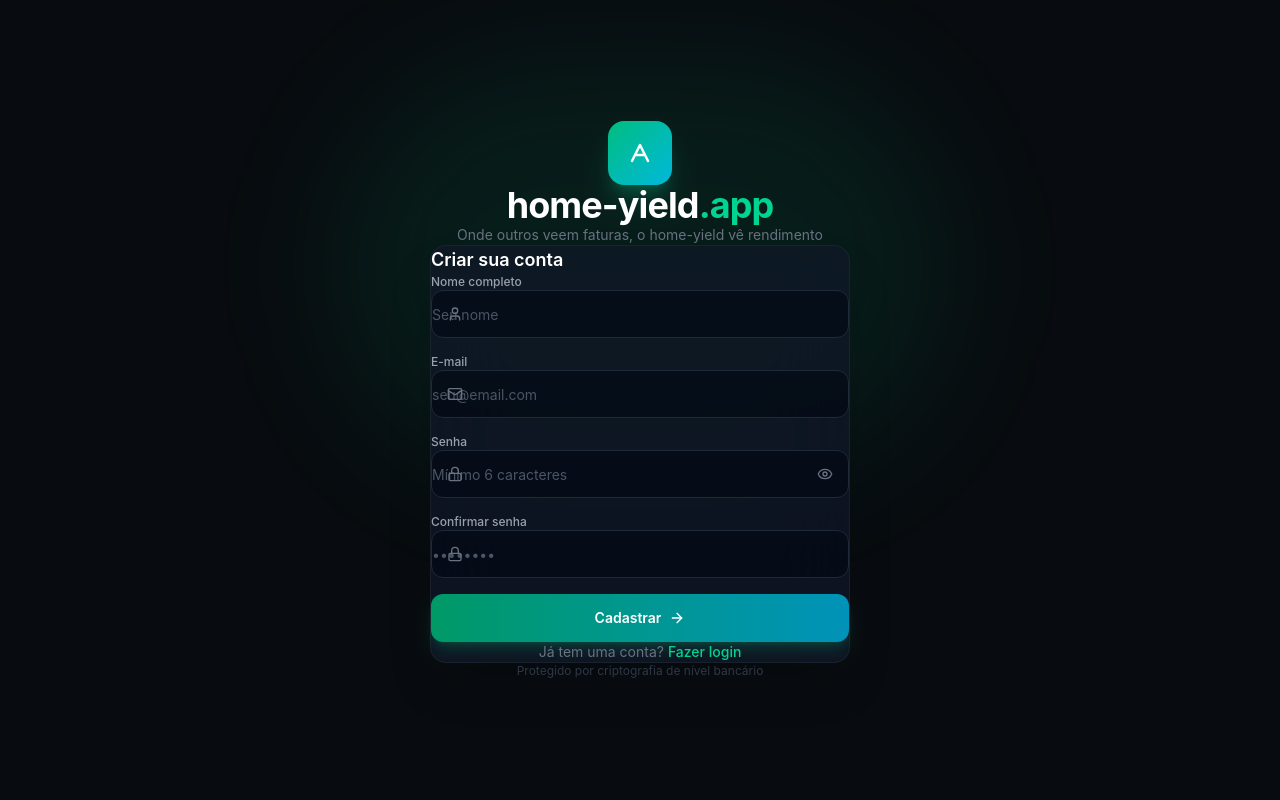
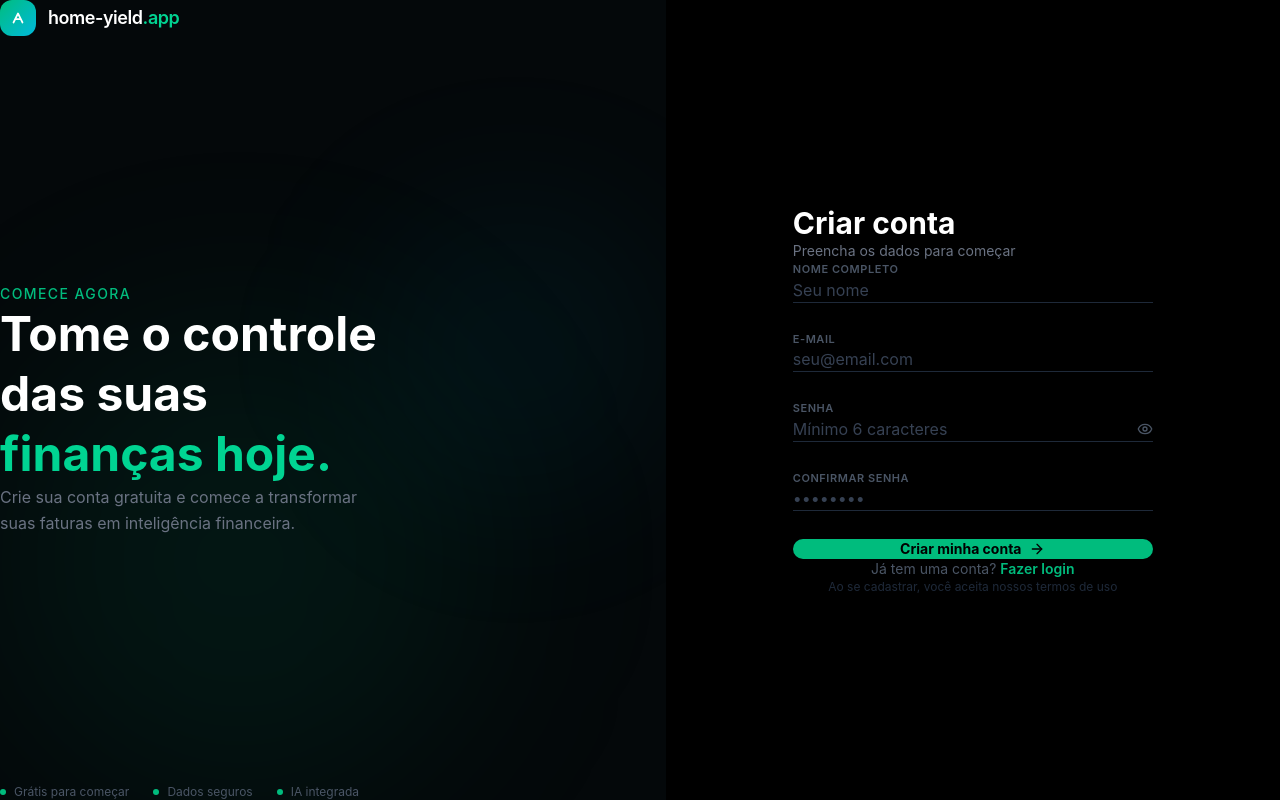
Before and after one commit to AndreAssaiante/money-lens, a Next.js app: page /register in a window 1280 px wide. Built offline with nearby package versions, Linux system fonts and the light colour scheme; no server answers.

Commit message:
redesign: login e register estilo banking premium (BTG/Conta Simples)

```diff
--- a/src/app/login/page.tsx
+++ b/src/app/login/page.tsx
@@ -4,7 +4,7 @@
 import { useRouter } from 'next/navigation'
 import Link from 'next/link'
 import { motion } from 'framer-motion'
-import { Eye, EyeOff, Mail, Lock, ArrowRight } from 'lucide-react'
+import { Eye, EyeOff, ArrowRight } from 'lucide-react'
 import { supabase } from '@/lib/supabase'
 
 export default function LoginPage() {
@@ -31,80 +31,129 @@
   }
 
   return (
-    <div className="min-h-screen bg-[#080c10] flex items-center justify-center p-6">
-      {/* Glow de fundo */}
-      <div className="absolute inset-0 overflow-hidden pointer-events-none">
-        <div className="absolute top-1/3 left-1/2 -translate-x-1/2 -translate-y-1/2 w-[600px] h-[400px] bg-emerald-500/10 rounded-full blur-3xl" />
+    <div className="min-h-screen bg-black flex">
+
+      {/* Painel esquerdo — branding */}
+      <div className="hidden lg:flex lg:w-[52%] relative flex-col justify-between p-16 overflow-hidden bg-[#04080a]">
+        {/* Gradiente de fundo sutil */}
+        <div className="absolute inset-0 pointer-events-none">
+          <div className="absolute bottom-0 left-0 w-[480px] h-[480px] bg-emerald-500/8 rounded-full blur-[100px]" />
+          <div className="absolute top-1/4 right-0 w-[300px] h-[300px] bg-cyan-500/6 rounded-full blur-[80px]" />
         </div>
 
-      <motion.div
-        initial={{ opacity: 0, y: 24 }}
-        animate={{ opacity: 1, y: 0 }}
-        transition={{ duration: 0.45 }}
-        className="w-full max-w-[420px] relative"
-      >
         {/* Logo */}
-        <div className="text-center mb-10">
-          <div className="inline-flex items-center justify-center w-16 h-16 rounded-2xl bg-gradient-to-br from-emerald-500 to-cyan-500 mb-5 shadow-xl shadow-emerald-500/25">
-            <svg width="32" height="32" viewBox="0 0 32 32" fill="none">
-              <path d="M8 24L16 8L24 24" stroke="white" strokeWidth="2.5" strokeLinecap="round" strokeLinejoin="round"/>
-              <path d="M12 18H20" stroke="white" strokeWidth="2.5" strokeLinecap="round"/>
+        <div className="relative flex items-center gap-3">
+          <div className="w-9 h-9 rounded-xl bg-gradient-to-br from-emerald-500 to-cyan-500 flex items-center justify-center">
+            <svg width="18" height="18" viewBox="0 0 32 32" fill="none">
+              <path d="M8 24L16 8L24 24" stroke="white" strokeWidth="3" strokeLinecap="round" strokeLinejoin="round"/>
+              <path d="M12 18H20" stroke="white" strokeWidth="3" strokeLinecap="round"/>
             </svg>
           </div>
-          <h1 className="text-4xl font-bold text-white tracking-tight mb-2">
+          <span className="text-white font-semibold text-lg tracking-tight">
             home-yield<span className="text-emerald-400">.app</span>
-          </h1>
-          <p className="text-gray-500 text-sm">Onde outros veem faturas, o home-yield vê rendimento</p>
+          </span>
         </div>
 
-        {/* Card */}
-        <div className="bg-gray-900/70 backdrop-blur-2xl border border-white/5 rounded-2xl p-8 shadow-2xl">
+        {/* Conteúdo central */}
+        <div className="relative">
+          <p className="text-emerald-500 text-sm font-medium tracking-widest uppercase mb-6">
+            Assessor Financeiro Pessoal
+          </p>
+          <h2 className="text-5xl font-bold text-white leading-tight mb-6">
+            Onde outros<br />veem faturas,<br />
+            <span className="text-emerald-400">o Yield vê<br />rendimento.</span>
+          </h2>
+          <p className="text-gray-500 text-base leading-relaxed max-w-sm">
+            Controle seus gastos, acompanhe metas e obtenha análises inteligentes do seu financeiro familiar.
+          </p>
+        </div>
+
+        {/* Rodapé */}
+        <div className="relative flex items-center gap-6">
+          <div className="flex items-center gap-2">
+            <div className="w-1.5 h-1.5 rounded-full bg-emerald-500" />
+            <span className="text-gray-600 text-xs">OCR com IA</span>
+          </div>
+          <div className="flex items-center gap-2">
+            <div className="w-1.5 h-1.5 rounded-full bg-emerald-500" />
+            <span className="text-gray-600 text-xs">Consultor IA</span>
+          </div>
+          <div className="flex items-center gap-2">
+            <div className="w-1.5 h-1.5 rounded-full bg-emerald-500" />
+            <span className="text-gray-600 text-xs">Metas financeiras</span>
+          </div>
+        </div>
+      </div>
+
+      {/* Painel direito — formulário */}
+      <div className="flex-1 flex items-center justify-center px-8 py-16 bg-black">
+        <motion.div
+          initial={{ opacity: 0, x: 20 }}
+          animate={{ opacity: 1, x: 0 }}
+          transition={{ duration: 0.4 }}
+          className="w-full max-w-[360px]"
+        >
+          {/* Logo mobile */}
+          <div className="flex lg:hidden items-center gap-2 mb-12">
+            <div className="w-8 h-8 rounded-xl bg-gradient-to-br from-emerald-500 to-cyan-500 flex items-center justify-center">
+              <svg width="16" height="16" viewBox="0 0 32 32" fill="none">
+                <path d="M8 24L16 8L24 24" stroke="white" strokeWidth="3" strokeLinecap="round" strokeLinejoin="round"/>
+                <path d="M12 18H20" stroke="white" strokeWidth="3" strokeLinecap="round"/>
+              </svg>
+            </div>
+            <span className="text-white font-semibold tracking-tight">
+              home-yield<span className="text-emerald-400">.app</span>
+            </span>
+          </div>
+
+          <h1 className="text-3xl font-bold text-white mb-2">Bem-vindo de volta</h1>
+          <p className="text-gray-500 text-sm mb-10">Acesse sua conta para continuar</p>
 
           {error && (
-            <div className="mb-5 px-4 py-3 bg-red-500/10 border border-red-500/20 rounded-xl text-red-400 text-sm">
+            <div className="mb-8 px-4 py-3 bg-red-500/8 border border-red-500/15 rounded-lg text-red-400 text-sm">
               {error}
             </div>
           )}
 
-          <form onSubmit={handleLogin} className="flex flex-col gap-4">
-            {/* Email */}
-            <div>
-              <label className="block text-xs font-medium text-gray-400 mb-1.5 ml-1">E-mail</label>
-              <div className="relative">
-                <Mail className="absolute left-4 top-1/2 -translate-y-1/2 w-4 h-4 text-gray-500 pointer-events-none" />
+          <form onSubmit={handleLogin} className="flex flex-col gap-8">
+            {/* E-mail */}
+            <div className="group border-b border-gray-800 focus-within:border-emerald-500 transition-colors duration-200 pb-3">
+              <label className="block text-[11px] font-semibold text-gray-600 uppercase tracking-wider mb-2 group-focus-within:text-emerald-500 transition-colors">
+                E-mail
+              </label>
               <input
                 type="email"
                 placeholder="seu@email.com"
                 value={email}
                 onChange={e => setEmail(e.target.value)}
                 required
-                  className="w-full h-12 pl-11 pr-4 bg-gray-950/60 border border-gray-800 hover:border-gray-700 focus:border-emerald-500/60 focus:ring-2 focus:ring-emerald-500/20 rounded-xl text-white text-sm placeholder:text-gray-600 outline-none transition-all"
+                className="w-full bg-transparent text-white text-base outline-none placeholder:text-gray-700 caret-emerald-500"
               />
-              </div>
             </div>
 
             {/* Senha */}
-            <div>
-              <div className="flex items-center justify-between mb-1.5 ml-1">
-                <label className="text-xs font-medium text-gray-400">Senha</label>
-                <button type="button" className="text-xs text-emerald-400 hover:text-emerald-300 transition-colors">
+            <div className="group border-b border-gray-800 focus-within:border-emerald-500 transition-colors duration-200 pb-3">
+              <div className="flex items-center justify-between mb-2">
+                <label className="text-[11px] font-semibold text-gray-600 uppercase tracking-wider group-focus-within:text-emerald-500 transition-colors">
+                  Senha
+                </label>
+                <button type="button" className="text-[11px] text-emerald-500 hover:text-emerald-400 transition-colors font-medium">
                   Esqueceu?
                 </button>
               </div>
-              <div className="relative">
-                <Lock className="absolute left-4 top-1/2 -translate-y-1/2 w-4 h-4 text-gray-500 pointer-events-none" />
+              <div className="flex items-center gap-3">
                 <input
                   type={showPassword ? 'text' : 'password'}
                   placeholder="••••••••"
                   value={password}
                   onChange={e => setPassword(e.target.value)}
                   required
-                  className="w-full h-12 pl-11 pr-12 bg-gray-950/60 border border-gray-800 hover:border-gray-700 focus:border-emerald-500/60 focus:ring-2 focus:ring-emerald-500/20 rounded-xl text-white text-sm placeholder:text-gray-600 outline-none transition-all"
+                  className="flex-1 bg-transparent text-white text-base outline-none placeholder:text-gray-700 caret-emerald-500"
                 />
                 <button
                   type="button"
                   onClick={() => setShowPassword(!showPassword)}
-                  className="absolute right-4 top-1/2 -translate-y-1/2 text-gray-500 hover:text-gray-300 transition-colors"
+                  className="text-gray-600 hover:text-gray-400 transition-colors flex-shrink-0"
                 >
                   {showPassword ? <EyeOff className="w-4 h-4" /> : <Eye className="w-4 h-4" />}
                 </button>
@@ -115,34 +164,35 @@
             <button
               type="submit"
               disabled={loading}
-              className="mt-2 w-full h-12 bg-gradient-to-r from-emerald-600 to-cyan-600 hover:from-emerald-500 hover:to-cyan-500 disabled:opacity-60 disabled:cursor-not-allowed text-white font-semibold rounded-xl text-sm transition-all shadow-lg shadow-emerald-500/20 flex items-center justify-center gap-2"
+              className="mt-2 w-full h-13 bg-emerald-500 hover:bg-emerald-400 active:bg-emerald-600 disabled:opacity-50 disabled:cursor-not-allowed text-black font-bold rounded-xl text-sm transition-all flex items-center justify-center gap-2 py-4"
             >
               {loading ? (
                 <>
-                  <div className="w-4 h-4 border-2 border-white/40 border-t-white rounded-full animate-spin" />
+                  <div className="w-4 h-4 border-2 border-black/30 border-t-black rounded-full animate-spin" />
                   Entrando...
                 </>
               ) : (
                 <>
-                  Entrar
+                  Entrar na conta
                   <ArrowRight className="w-4 h-4" />
                 </>
               )}
             </button>
           </form>
 
-          <p className="text-center text-gray-500 text-sm mt-6">
+          <p className="text-center text-gray-600 text-sm mt-8">
             Não tem uma conta?{' '}
-            <Link href="/register" className="text-emerald-400 hover:text-emerald-300 font-medium transition-colors">
+            <Link href="/register" className="text-emerald-500 hover:text-emerald-400 font-semibold transition-colors">
               Cadastre-se
             </Link>
           </p>
-        </div>
 
-        <p className="text-center text-gray-700 text-xs mt-6">
-          Protegido por criptografia de nível bancário
+          <p className="text-center text-gray-800 text-xs mt-10">
+            Criptografia de nível bancário
           </p>
         </motion.div>
       </div>
+
+    </div>
   )
 }
--- a/src/app/register/page.tsx
+++ b/src/app/register/page.tsx
@@ -4,7 +4,7 @@
 import { useRouter } from 'next/navigation'
 import Link from 'next/link'
 import { motion } from 'framer-motion'
-import { Eye, EyeOff, Mail, Lock, User, ArrowRight } from 'lucide-react'
+import { Eye, EyeOff, ArrowRight } from 'lucide-react'
 import { supabase } from '@/lib/supabase'
 
 export default function RegisterPage() {
@@ -50,146 +50,189 @@
   }
 
   return (
-    <div className="min-h-screen bg-[#080c10] flex items-center justify-center p-6">
-      {/* Glow de fundo */}
-      <div className="absolute inset-0 overflow-hidden pointer-events-none">
-        <div className="absolute top-1/3 left-1/2 -translate-x-1/2 -translate-y-1/2 w-[600px] h-[400px] bg-emerald-500/10 rounded-full blur-3xl" />
+    <div className="min-h-screen bg-black flex">
+
+      {/* Painel esquerdo — branding */}
+      <div className="hidden lg:flex lg:w-[52%] relative flex-col justify-between p-16 overflow-hidden bg-[#04080a]">
+        <div className="absolute inset-0 pointer-events-none">
+          <div className="absolute bottom-0 left-0 w-[480px] h-[480px] bg-emerald-500/8 rounded-full blur-[100px]" />
+          <div className="absolute top-1/4 right-0 w-[300px] h-[300px] bg-cyan-500/6 rounded-full blur-[80px]" />
         </div>
 
-      <motion.div
-        initial={{ opacity: 0, y: 24 }}
-        animate={{ opacity: 1, y: 0 }}
-        transition={{ duration: 0.45 }}
-        className="w-full max-w-[420px] relative"
-      >
-        {/* Logo */}
-        <div className="text-center mb-10">
-          <div className="inline-flex items-center justify-center w-16 h-16 rounded-2xl bg-gradient-to-br from-emerald-500 to-cyan-500 mb-5 shadow-xl shadow-emerald-500/25">
-            <svg width="32" height="32" viewBox="0 0 32 32" fill="none">
-              <path d="M8 24L16 8L24 24" stroke="white" strokeWidth="2.5" strokeLinecap="round" strokeLinejoin="round"/>
-              <path d="M12 18H20" stroke="white" strokeWidth="2.5" strokeLinecap="round"/>
+        <div className="relative flex items-center gap-3">
+          <div className="w-9 h-9 rounded-xl bg-gradient-to-br from-emerald-500 to-cyan-500 flex items-center justify-center">
+            <svg width="18" height="18" viewBox="0 0 32 32" fill="none">
+              <path d="M8 24L16 8L24 24" stroke="white" strokeWidth="3" strokeLinecap="round" strokeLinejoin="round"/>
+              <path d="M12 18H20" stroke="white" strokeWidth="3" strokeLinecap="round"/>
             </svg>
           </div>
-          <h1 className="text-4xl font-bold text-white tracking-tight mb-2">
+          <span className="text-white font-semibold text-lg tracking-tight">
             home-yield<span className="text-emerald-400">.app</span>
-          </h1>
-          <p className="text-gray-500 text-sm">Onde outros veem faturas, o home-yield vê rendimento</p>
+          </span>
         </div>
 
-        {/* Card */}
-        <div className="bg-gray-900/70 backdrop-blur-2xl border border-white/5 rounded-2xl p-8 shadow-2xl">
-          <h2 className="text-lg font-semibold text-white mb-6">Criar sua conta</h2>
+        <div className="relative">
+          <p className="text-emerald-500 text-sm font-medium tracking-widest uppercase mb-6">
+            Comece agora
+          </p>
+          <h2 className="text-5xl font-bold text-white leading-tight mb-6">
+            Tome o controle<br />das suas<br />
+            <span className="text-emerald-400">finanças hoje.</span>
+          </h2>
+          <p className="text-gray-500 text-base leading-relaxed max-w-sm">
+            Crie sua conta gratuita e comece a transformar suas faturas em inteligência financeira.
+          </p>
+        </div>
+
+        <div className="relative flex items-center gap-6">
+          <div className="flex items-center gap-2">
+            <div className="w-1.5 h-1.5 rounded-full bg-emerald-500" />
+            <span className="text-gray-600 text-xs">Grátis para começar</span>
+          </div>
+          <div className="flex items-center gap-2">
+            <div className="w-1.5 h-1.5 rounded-full bg-emerald-500" />
+            <span className="text-gray-600 text-xs">Dados seguros</span>
+          </div>
+          <div className="flex items-center gap-2">
+            <div className="w-1.5 h-1.5 rounded-full bg-emerald-500" />
+            <span className="text-gray-600 text-xs">IA integrada</span>
+          </div>
+        </div>
+      </div>
+
+      {/* Painel direito — formulário */}
+      <div className="flex-1 flex items-center justify-center px-8 py-16 bg-black">
+        <motion.div
+          initial={{ opacity: 0, x: 20 }}
+          animate={{ opacity: 1, x: 0 }}
+          transition={{ duration: 0.4 }}
+          className="w-full max-w-[360px]"
+        >
+          {/* Logo mobile */}
+          <div className="flex lg:hidden items-center gap-2 mb-12">
+            <div className="w-8 h-8 rounded-xl bg-gradient-to-br from-emerald-500 to-cyan-500 flex items-center justify-center">
+              <svg width="16" height="16" viewBox="0 0 32 32" fill="none">
+                <path d="M8 24L16 8L24 24" stroke="white" strokeWidth="3" strokeLinecap="round" strokeLinejoin="round"/>
+                <path d="M12 18H20" stroke="white" strokeWidth="3" strokeLinecap="round"/>
+              </svg>
+            </div>
+            <span className="text-white font-semibold tracking-tight">
+              home-yield<span className="text-emerald-400">.app</span>
+            </span>
+          </div>
+
+          <h1 className="text-3xl font-bold text-white mb-2">Criar conta</h1>
+          <p className="text-gray-500 text-sm mb-10">Preencha os dados para começar</p>
 
           {error && (
-            <div className="mb-5 px-4 py-3 bg-red-500/10 border border-red-500/20 rounded-xl text-red-400 text-sm">
+            <div className="mb-8 px-4 py-3 bg-red-500/8 border border-red-500/15 rounded-lg text-red-400 text-sm">
               {error}
             </div>
           )}
 
-          <form onSubmit={handleRegister} className="flex flex-col gap-4">
+          <form onSubmit={handleRegister} className="flex flex-col gap-7">
             {/* Nome */}
-            <div>
-              <label className="block text-xs font-medium text-gray-400 mb-1.5 ml-1">Nome completo</label>
-              <div className="relative">
-                <User className="absolute left-4 top-1/2 -translate-y-1/2 w-4 h-4 text-gray-500 pointer-events-none" />
+            <div className="group border-b border-gray-800 focus-within:border-emerald-500 transition-colors duration-200 pb-3">
+              <label className="block text-[11px] font-semibold text-gray-600 uppercase tracking-wider mb-2 group-focus-within:text-emerald-500 transition-colors">
+                Nome completo
+              </label>
               <input
                 type="text"
                 placeholder="Seu nome"
                 value={fullName}
                 onChange={e => setFullName(e.target.value)}
                 required
-                  className="w-full h-12 pl-11 pr-4 bg-gray-950/60 border border-gray-800 hover:border-gray-700 focus:border-emerald-500/60 focus:ring-2 focus:ring-emerald-500/20 rounded-xl text-white text-sm placeholder:text-gray-600 outline-none transition-all"
+                className="w-full bg-transparent text-white text-base outline-none placeholder:text-gray-700 caret-emerald-500"
               />
             </div>
-            </div>
 
-            {/* Email */}
-            <div>
-              <label className="block text-xs font-medium text-gray-400 mb-1.5 ml-1">E-mail</label>
-              <div className="relative">
-                <Mail className="absolute left-4 top-1/2 -translate-y-1/2 w-4 h-4 text-gray-500 pointer-events-none" />
+            {/* E-mail */}
+            <div className="group border-b border-gray-800 focus-within:border-emerald-500 transition-colors duration-200 pb-3">
+              <label className="block text-[11px] font-semibold text-gray-600 uppercase tracking-wider mb-2 group-focus-within:text-emerald-500 transition-colors">
+                E-mail
+              </label>
               <input
                 type="email"
                 placeholder="seu@email.com"
                 value={email}
                 onChange={e => setEmail(e.target.value)}
                 required
-                  className="w-full h-12 pl-11 pr-4 bg-gray-950/60 border border-gray-800 hover:border-gray-700 focus:border-emerald-500/60 focus:ring-2 focus:ring-emerald-500/20 rounded-xl text-white text-sm placeholder:text-gray-600 outline-none transition-all"
+                className="w-full bg-transparent text-white text-base outline-none placeholder:text-gray-700 caret-emerald-500"
               />
-              </div>
             </div>
 
             {/* Senha */}
-            <div>
-              <label className="block text-xs font-medium text-gray-400 mb-1.5 ml-1">Senha</label>
-              <div className="relative">
-                <Lock className="absolute left-4 top-1/2 -translate-y-1/2 w-4 h-4 text-gray-500 pointer-events-none" />
+            <div className="group border-b border-gray-800 focus-within:border-emerald-500 transition-colors duration-200 pb-3">
+              <label className="block text-[11px] font-semibold text-gray-600 uppercase tracking-wider mb-2 group-focus-within:text-emerald-500 transition-colors">
+                Senha
+              </label>
+              <div className="flex items-center gap-3">
                 <input
                   type={showPassword ? 'text' : 'password'}
                   placeholder="Mínimo 6 caracteres"
                   value={password}
                   onChange={e => setPassword(e.target.value)}
                   required
-                  className="w-full h-12 pl-11 pr-12 bg-gray-950/60 border border-gray-800 hover:border-gray-700 focus:border-emerald-500/60 focus:ring-2 focus:ring-emerald-500/20 rounded-xl text-white text-sm placeholder:text-gray-600 outline-none transition-all"
+                  className="flex-1 bg-transparent text-white text-base outline-none placeholder:text-gray-700 caret-emerald-500"
                 />
                 <button
                   type="button"
                   onClick={() => setShowPassword(!showPassword)}
-                  className="absolute right-4 top-1/2 -translate-y-1/2 text-gray-500 hover:text-gray-300 transition-colors"
+                  className="text-gray-600 hover:text-gray-400 transition-colors flex-shrink-0"
                 >
                   {showPassword ? <EyeOff className="w-4 h-4" /> : <Eye className="w-4 h-4" />}
                 </button>
               </div>
             </div>
 
-            {/* Confirmar Senha */}
-            <div>
-              <label className="block text-xs font-medium text-gray-400 mb-1.5 ml-1">Confirmar senha</label>
-              <div className="relative">
-                <Lock className="absolute left-4 top-1/2 -translate-y-1/2 w-4 h-4 text-gray-500 pointer-events-none" />
+            {/* Confirmar senha */}
+            <div className="group border-b border-gray-800 focus-within:border-emerald-500 transition-colors duration-200 pb-3">
+              <label className="block text-[11px] font-semibold text-gray-600 uppercase tracking-wider mb-2 group-focus-within:text-emerald-500 transition-colors">
+                Confirmar senha
+              </label>
               <input
                 type={showPassword ? 'text' : 'password'}
                 placeholder="••••••••"
                 value={confirmPassword}
                 onChange={e => setConfirmPassword(e.target.value)}
                 required
-                  className="w-full h-12 pl-11 pr-4 bg-gray-950/60 border border-gray-800 hover:border-gray-700 focus:border-emerald-500/60 focus:ring-2 focus:ring-emerald-500/20 rounded-xl text-white text-sm placeholder:text-gray-600 outline-none transition-all"
+                className="w-full bg-transparent text-white text-base outline-none placeholder:text-gray-700 caret-emerald-500"
               />
-              </div>
             </div>
 
             {/* Botão */}
             <button
               type="submit"
               disabled={loading}
-              className="mt-2 w-full h-12 bg-gradient-to-r from-emerald-600 to-cyan-600 hover:from-emerald-500 hover:to-cyan-500 disabled:opacity-60 disabled:cursor-not-allowed text-white font-semibold rounded-xl text-sm transition-all shadow-lg shadow-emerald-500/20 flex items-center justify-center gap-2"
+              className="mt-2 w-full bg-emerald-500 hover:bg-emerald-400 active:bg-emerald-600 disabled:opacity-50 disabled:cursor-not-allowed text-black font-bold rounded-xl text-sm transition-all flex items-center justify-center gap-2 py-4"
             >
               {loading ? (
                 <>
-                  <div className="w-4 h-4 border-2 border-white/40 border-t-white rounded-full animate-spin" />
+                  <div className="w-4 h-4 border-2 border-black/30 border-t-black rounded-full animate-spin" />
                   Criando conta...
                 </>
               ) : (
                 <>
-                  Cadastrar
+                  Criar minha conta
                   <ArrowRight className="w-4 h-4" />
                 </>
               )}
             </button>
           </form>
 
-          <p className="text-center text-gray-500 text-sm mt-6">
+          <p className="text-center text-gray-600 text-sm mt-8">
             Já tem uma conta?{' '}
-            <Link href="/login" className="text-emerald-400 hover:text-emerald-300 font-medium transition-colors">
+            <Link href="/login" className="text-emerald-500 hover:text-emerald-400 font-semibold transition-colors">
               Fazer login
             </Link>
           </p>
-        </div>
 
-        <p className="text-center text-gray-700 text-xs mt-6">
-          Protegido por criptografia de nível bancário
+          <p className="text-center text-gray-800 text-xs mt-10">
+            Ao se cadastrar, você aceita nossos termos de uso
           </p>
         </motion.div>
       </div>
+
+    </div>
   )
 }
```
Lines whose indentation alone changed are shown as unchanged.
